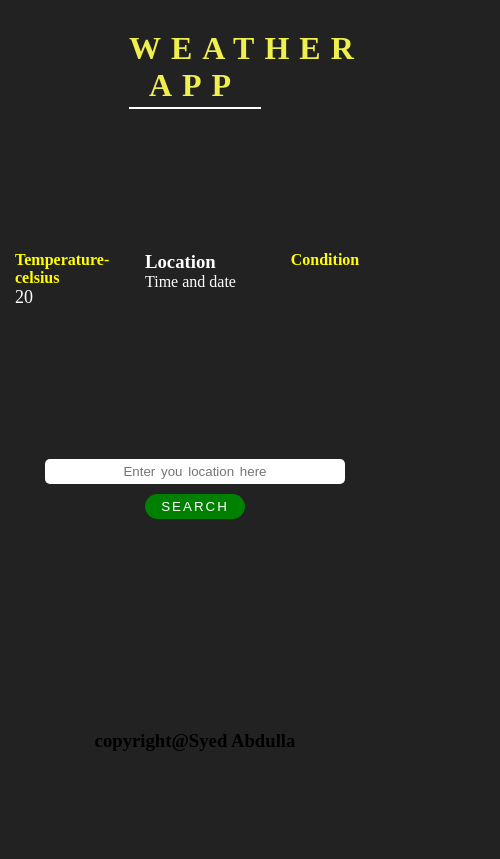
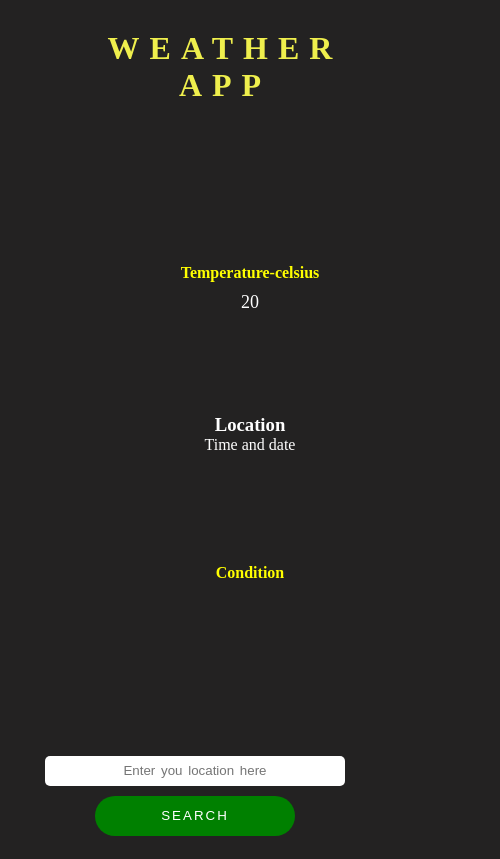
Before and after one commit to syabdull/Weather, a plain HTML site: page index.html in a window 390 px wide. Shown: the top 859 px of the page, 500 px wide, since content can reach past the window. Drawn offline with Linux system fonts and the light colour scheme.

Commit message:
responsiveness added

```diff
--- a/style.css
+++ b/style.css
@@ -25,6 +25,7 @@ header h1 {
   margin-top: 15vh;
 }
 .temp p {
+  padding: 10px;
   font-size: large;
 }
 h4 {
@@ -69,3 +70,39 @@ footer {
   text-align: center;
   color: black;
 }
+
+@media (max-width: 900px) {
+  header {
+    width: 100%;
+  }
+  header h1 {
+    width: 80%;
+    margin: auto;
+    border: none;
+  }
+  .container {
+    flex-direction: column;
+    align-items: center;
+  }
+  .cont {
+    width: 500px;
+    text-align: center;
+    margin: 30px auto;
+    height: 90px;
+  }
+  .search_container {
+    display: flex;
+    flex-direction: column;
+    align-items: center;
+    padding: 20px;
+    margin-top: 5vh;
+  }
+  input {
+    width: 300px;
+    height: 30px;
+  }
+  button {
+    width: 200px;
+    height: 40px;
+  }
+}
```
